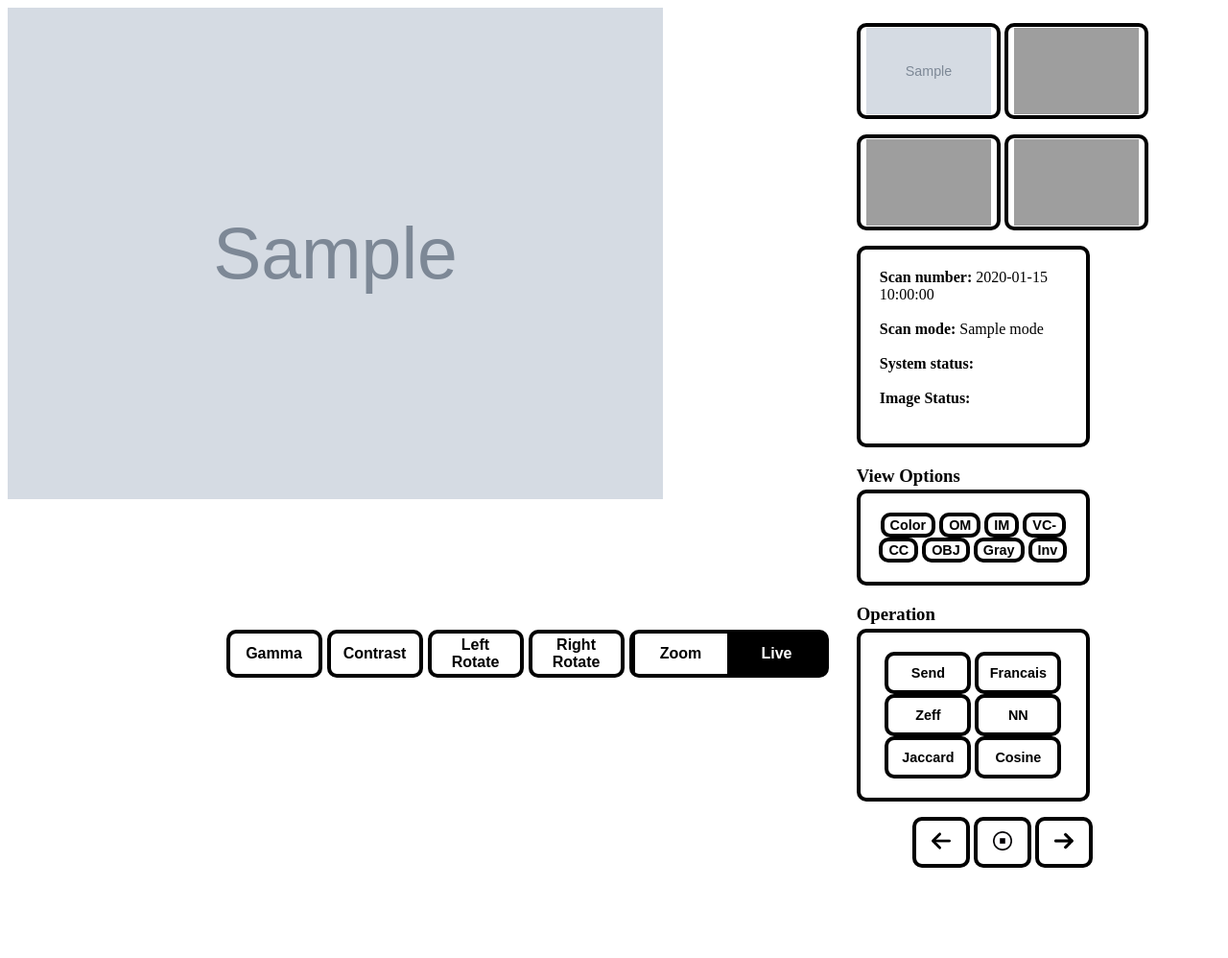
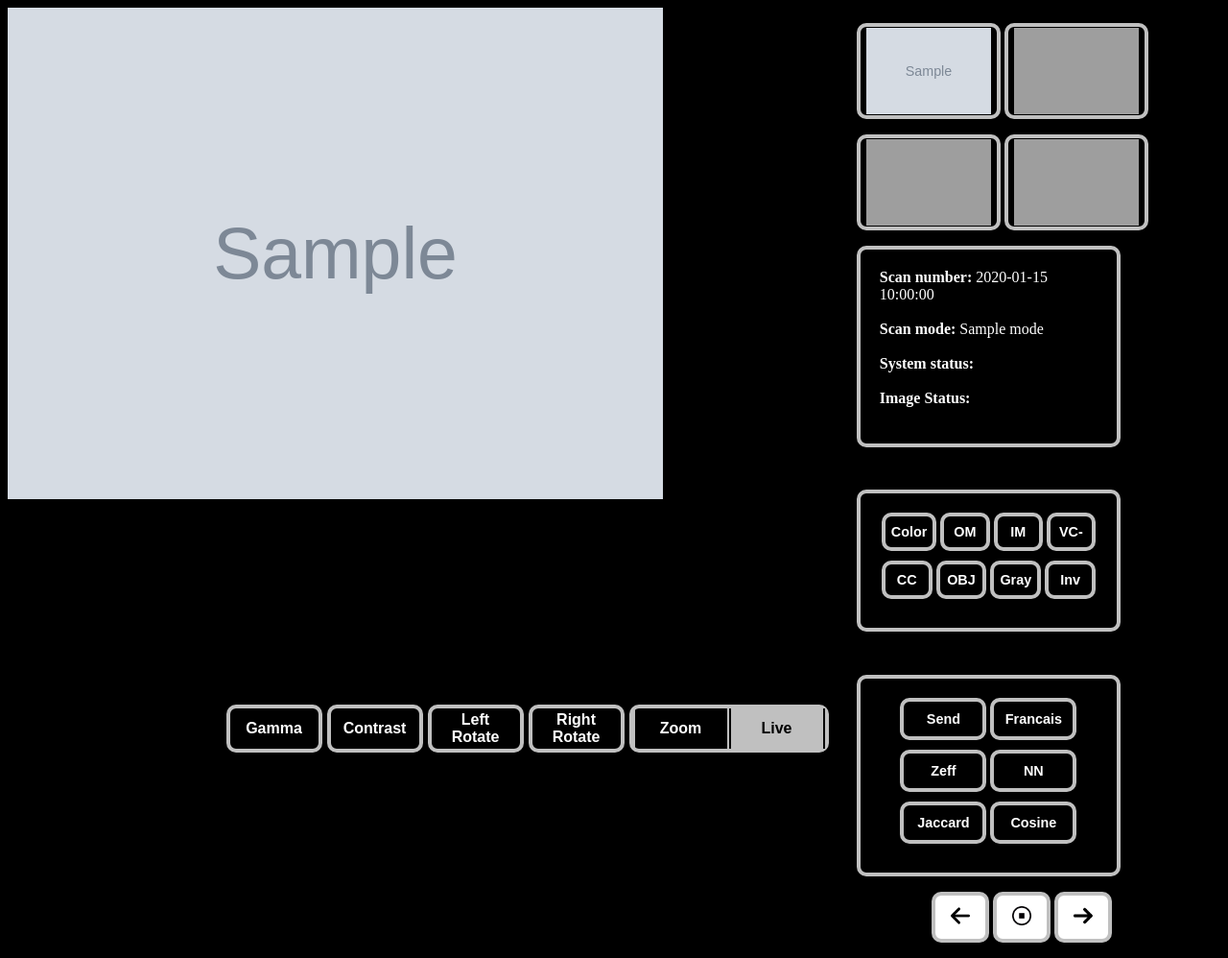
Before and after one commit to frankhart2018/BRNS-WEB-PYTHON, a Flask app: template templates/index-new.html in a window 1280 px wide. Shown: the whole page at 96% size. Before the commit the page ends 904 px from the top, so only its background shows below. Run offline with Flask 2, Linux system fonts and the light colour scheme; the template is opened without the code that fills it: most values are stand-ins (such as "Sample title", 1, 10 or a date in 2020); grey boxes marked "Sample" are stand-in pictures; parts of the project's set-up code (start-up, migrations or seed data) failed here and were passed over; some libraries are stand-ins or nearby versions; grey boxes are pictures that could not be loaded.

Commit message:
Update color scheme of new front end

```diff
--- a/templates/index-new.html
+++ b/templates/index-new.html
@@ -14,7 +14,7 @@
         <style type="text/css">
 
             .mode-button {
-              border: 4px solid black;
+              border: 4px solid #C0C0C0;
               border-radius: 10px;
               width: 150px;
               height: 100px;
@@ -35,7 +35,7 @@
 
             .icon-button {
               background: white;
-              border: 4px solid black;
+              border: 4px solid #C0C0C0;
               border-radius: 10px;
             }
 
@@ -52,14 +52,16 @@
             .box {
               width: 80%;
               padding: 20px;
-              border: 4px solid black;
+              border: 4px solid #C0C0C0;
               border-radius: 10px;
               vertical-align: center;
               font-size: 100%;
+              color: white;
             }
 
             .option-button {
-              border: 4px solid black;
+              border: 4px solid #C0C0C0;
+              color: white;
               border-radius: 10px;
               width: 60px;
               font-size: 90%;
@@ -68,15 +70,19 @@
               margin-left: 2px;
               margin-right: 2px;
               word-wrap: break-word;
+              margin-bottom: 10px;
+              width: 70px;
+              height: 40px;
             }
 
             .option-button:hover {
-              background: black;
-              color: white;
+              background: #C0C0C0;
+              color: black;
             }
 
             .operation-button {
-              border: 4px solid black;
+              border: 4px solid #C0C0C0;
+              color: white;
               border-radius: 10px;
               width: 90px;
               padding: 10px;
@@ -85,12 +91,13 @@
               background: none;
               margin-left: 2px;
               margin-right: 2px;
+              margin-bottom: 10px;
               word-wrap: break-word;
             }
 
             .operation-button:hover {
-              background: black;
-              color: white;
+              background: #C0C0C0;
+              color: black;
             }
 
             #options-box {
@@ -103,7 +110,7 @@
               width: 100px;
               word-wrap: break-word;
               background: white;
-              border: 4px solid black;
+              border: 4px solid #C0C0C0;
               border-radius: 10px;
               font-weight: bold;
               font-size: 100%;
@@ -113,7 +120,8 @@
               width: 100px;
               height: 50px;
               word-wrap: break-word;
-              border: 4px solid black;
+              border: 4px solid #C0C0C0;
+              color: white;
               border-radius: 10px;
               background: none;
               font-weight: bold;
@@ -123,26 +131,28 @@
             }
 
             .bottom-button:hover {
-              background: black;
-              color: white;
+              background: #C0C0C0;
+              color: black;
             }
 
             .toggle-button {
               background: none;
               font-weight: bold;
+              color: white;
               border: none;
               width: 100px;
               height: 42px;
               font-size: 100%;
-              border-right: 2px solid black;
-              border-left: 2px solid black;
+              border-right: 2px solid #C0C0C0;
+              border-left: 2px solid #C0C0C0;
               float: left;
               border-collapse: collapse;
             }
 
             .selected-toggle {
-              background: black;
-              color: white;
+              background: #C0C0C0;
+              outline: 0;
+              color: black;
               font-weight: bold;
               border: none;
               width: 100px;
@@ -155,7 +165,7 @@
             }
 
             #toggle {
-              border: 4px solid black;
+              border: 4px solid #C0C0C0;
               border-radius: 10px;
               margin-right: 5px;
               display: inline-block;
@@ -169,12 +179,16 @@
 
             .img-magnifier-glass {
               position: absolute;
-              border: 3px solid #000;
+              border: 3px solid #C0C0C0;
               border-radius: 50%;
               cursor: none;
               /*Set the size of the magnifier glass:*/
               width: 100px;
               height: 100px;
+            }
+
+            body {
+              background: black;
             }
 
         </style>
```
